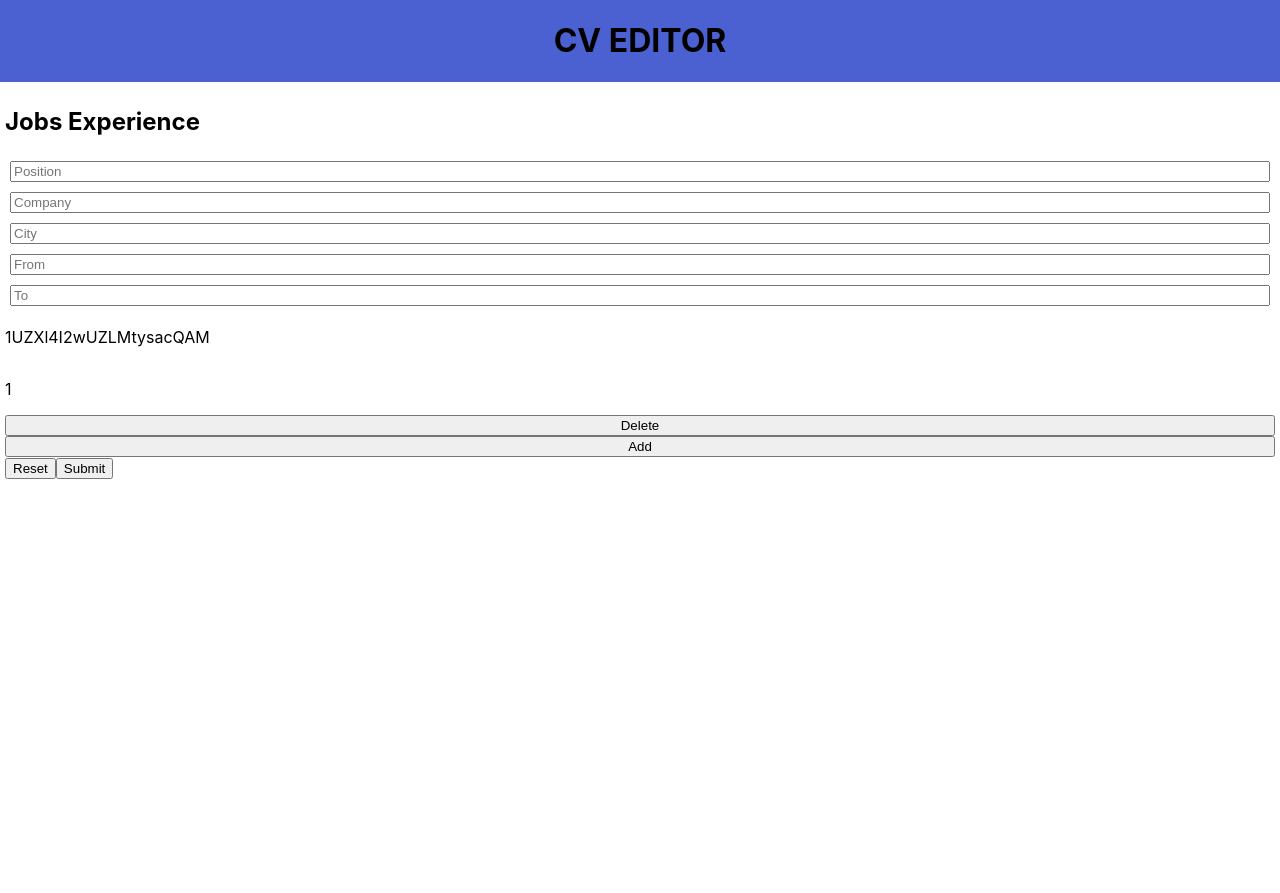
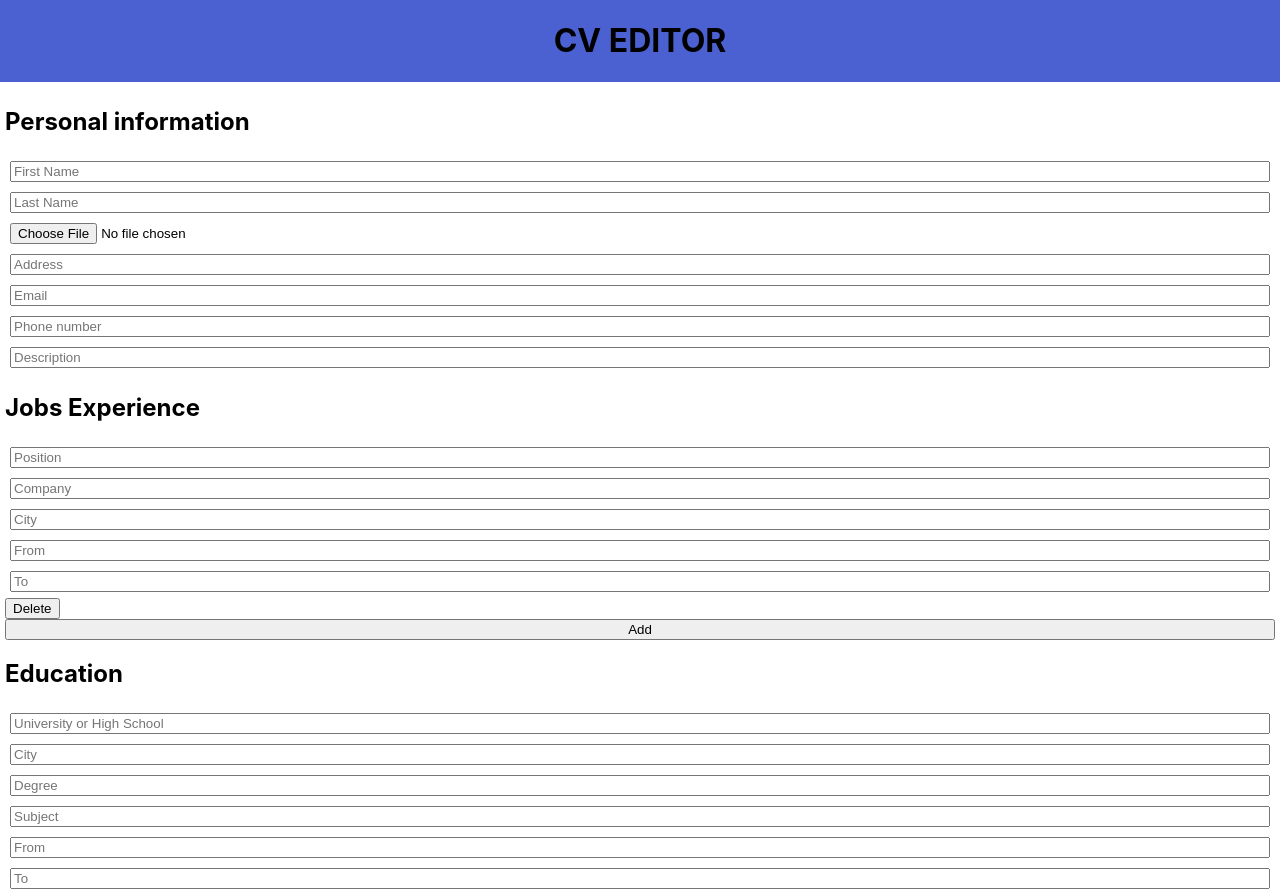
Before and after one commit to andrea-maiolo/cv-app, a React (Create React App) app: page / in a window 1280 px wide. Shown: the top 893 px of the page. Before the commit the page ends 800 px from the top, so only its background shows below. Built offline with nearby package versions, Linux system fonts and the light colour scheme.

Commit message:
added functionality to delete and add job exp and edu exp

```diff
--- a/src/App.js
+++ b/src/App.js
@@ -55,9 +55,9 @@ function App() {
         <h1>CV EDITOR</h1>
       </div>
       <form className="formDiv">
-        {/* <PersonalInfo onChange={handlePersonalInputChange} personal={personal}/> */}
+        <PersonalInfo onChange={handlePersonalInputChange} personal={personal}/>
         <JobsExperience onChange={handleJobInputChange} jobs={jobs}/>
-        {/* <Education onChange={handleEducationInputChange} /> */}
+        <Education onChange={handleEducationInputChange} />
         <button id="reset">Reset</button>
         <button type="submit" onClick={handleSubmit}>Submit</button>
       </form>
--- a/src/components/EduInput.js
+++ b/src/components/EduInput.js
@@ -1,6 +1,7 @@
 import React, {Component, useState, useEffect} from 'react';
 
 const EduInput = function(props){
+    let p = props.props
     return(
         <div className="singleEdu">
             <input onChange={props.onChange} type="text" className="educationInput" placeholder="University or High School" name="university"></input>
@@ -9,7 +10,6 @@ const EduInput = function(props){
             <input onChange={props.onChange} type="text" className="educationInput" placeholder="Subject" name="subject"></input>
             <input onChange={props.onChange} type="text" className="educationInput" placeholder="From" name="from"></input>
             <input onChange={props.onChange} type="text" className="educationInput" placeholder="To" name="to"></input>
-            <button id="deleteEducation">Delete</button>
         </div>
     )
 }
--- a/src/components/Education.js
+++ b/src/components/Education.js
@@ -1,34 +1,55 @@
 import React, {Component, useState, useEffect} from 'react';
 import EduInput from './EduInput'
+import {nanoid} from 'nanoid';
 
 function Education(props) {
+  const [eduExp, setEduExp] =useState([]);
+  const [domOfEE, setDomOfEE] = useState()
 
-  const [numberOfEdu, setNumberOfEdu] = useState([1]);
-  const [edus, setEdus] =useState([]);
+  useEffect(()=>{
+    const firstEdu = {
+        id:nanoid(),
+        onChange: props.onChange,
+        handleDeleteEdu: handleDeleteEdu
+    }
+    setEduExp([firstEdu])
+  },[0])
 
-  useEffect(() => {
-    setEdus(prevEdus=> {
-      return [
-        ...prevEdus,
-        <EduInput onChange={props.onChange}/>
-      ]
-    })
-  },[numberOfEdu]);
 
   const handleAddEdu = function(e){
     e.preventDefault();
-    setNumberOfEdu(prevState=> {
-      return [
-        ...prevState,
-        1
-      ]
-    })
+    const newEdu = {
+      id:nanoid(),
+      onChange: props.onChange,
+      handleDeleteEdu: handleDeleteEdu
+    }
+    setEduExp(prevState => [...prevState, newEdu]);
   }
+
+  const handleDeleteEdu= function(e){
+    e.preventDefault();
+    let deleteReference =e.target.id
+    let dele = eduExp.find(edu => edu.id===deleteReference )
+    const newEduExpArray = eduExp.filter( e => e !== dele)
+    setEduExp(newEduExpArray)
+  }
+
+  useEffect(() => {
+    let newDom = eduExp.map(edu => {
+      return(
+        <div  key={edu.id}>
+          <EduInput props={edu}/>
+          <button id={edu.id}  onClick={handleDeleteEdu}>Delete</button>
+        </div>
+      )}
+    )
+    setDomOfEE(newDom)
+  },[eduExp])
 
   return (
     <div className="educationDiv">
       <h2>Education</h2>
-      {edus}
+      {domOfEE}
       <button id="addEducation" onClick={handleAddEdu}>Add</button>
     </div>
   )
--- a/src/components/JobInput.js
+++ b/src/components/JobInput.js
@@ -1,17 +1,14 @@
 import React, {Component, useState, useEffect} from 'react';
 
 const JobInput = function(props){
-     console.log(props)
+    let p = props.props
     return(
         <div className="singleJob">
-            <input onChange={props.onChange} type="text" className="jobsInput" placeholder="Position" name="position"></input>
-            <input onChange={props.onChange} type="text" className="jobsInput" placeholder="Company" name="company"></input>
-            <input onChange={props.onChange} type="text" className="jobsInput" placeholder="City" name="city"></input>
-            <input onChange={props.onChange} type="text" className="jobsInput" placeholder="From" name="from"></input>
-            <input onChange={props.onChange} type="text" className="jobsInput" placeholder="To" name="to"></input>
-            <p>{props.noj}</p>
-            <p>{props.number}</p>
-            <button id="deleteJobs" name={props.id} onClick={props.handleDeleteJob}>Delete</button>
+            <input onChange={p.onChange} type="text" className="jobsInput" placeholder="Position" name="position"></input>
+            <input onChange={p.onChange} type="text" className="jobsInput" placeholder="Company" name="company"></input>
+            <input onChange={p.onChange} type="text" className="jobsInput" placeholder="City" name="city"></input>
+            <input onChange={p.onChange} type="text" className="jobsInput" placeholder="From" name="from"></input>
+            <input onChange={p.onChange} type="text" className="jobsInput" placeholder="To" name="to"></input>
         </div>
     )
 }
--- a/src/components/JobsExperience.js
+++ b/src/components/JobsExperience.js
@@ -4,55 +4,52 @@ import {nanoid} from 'nanoid';
 
 function JobsExperience(props) {
 
-  const [numberOfJobs, setNumberOfJobs] = useState([]);
-  const [count, setCount] =useState(1);
+  const [jobsExp, setJobExp] =useState([]);
+  const [domOfJE, setDomOfJE] = useState()
 
-  useEffect(() => {
-    console.log("running effect")
-    setNumberOfJobs(prevState=>{
-      return [
-        ...prevState,
-        nanoid()
-      ]
-    })
-  },[0]);
-
+  useEffect(()=>{
+    const firstExp = {
+        id:nanoid(),
+        onChange: props.onChange,
+        handleDeleteJob: handleDeleteJob
+    }
+    setJobExp([firstExp])
+  },[0])
 
   const handleAddJob = function(e){
     e.preventDefault();
-    setCount(prevState => prevState +1)
-    setNumberOfJobs(prevState=> {
-      let count = prevState[prevState.length - 1];
-      return [
-        ...prevState,
-        nanoid()
-      ]
-    })
+    const newExp = {
+      id:nanoid(),
+      onChange: props.onChange,
+      handleDeleteJob: handleDeleteJob
+    }
+    setJobExp(prevState => [...prevState, newExp]);
   }
 
   const handleDeleteJob= function(e){
     e.preventDefault();
-    console.log(numberOfJobs)
+    let deleteReference =e.target.id
+    let dele = jobsExp.find(job => job.id===deleteReference )
+    const newJobExpArray = jobsExp.filter( e => e !== dele)
+    setJobExp(newJobExpArray)
   }
 
-  const jobs = numberOfJobs.map(e => {
-    console.log("runnigs jobs")
-    return (
-      <JobInput
-        key={e}
-        id={e}
-        number={count}
-        noj={numberOfJobs}
-        onChange={props.onChange}
-        handleDeleteJob={handleDeleteJob}/>
+  useEffect(() => {
+    let newDom = jobsExp.map(job => {
+      return(
+        <div  key={job.id}>
+          <JobInput props={job}/>
+          <button id={job.id}  onClick={handleDeleteJob}>Delete</button>
+        </div>
+      )}
     )
-  })
-
+    setDomOfJE(newDom)
+  },[jobsExp])
 
   return (
     <div className="jobsDiv">
       <h2>Jobs Experience</h2>
-      {jobs}
+      {domOfJE}
       <button id="addJobs" onClick={handleAddJob}>Add</button>
     </div>
   )
```
